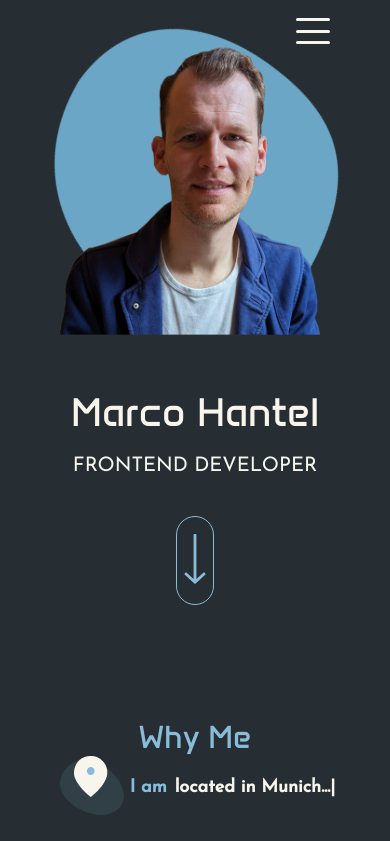
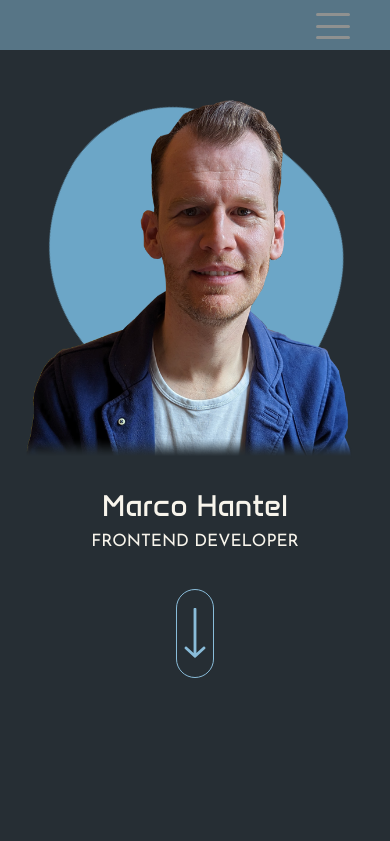
Before and after one commit to MarcoHantel/myPortfolio, an Angular app: page / in a window 390 px wide. Shown: the top 841 px of the page. Built offline with nearby package versions, Linux system fonts and the light colour scheme.

Commit message:
update landing-page.component mobile view css

```diff
--- a/src/app/landing-page/landing-page.component.html
+++ b/src/app/landing-page/landing-page.component.html
@@ -1,15 +1,18 @@
 <div id="top" class="landingpage-wraper">
     <div class="landing-page">
+        <div class="hero-left">
+            <div class="img-change" (mouseenter)="onShapeEnter()" (mouseleave)="onShapeLeave()"
+                [class.hover]="hoveredShape">
 
-        <div class="img-change" (mouseenter)="onShapeEnter()" (mouseleave)="onShapeLeave()"
-            [class.hover]="hoveredShape">
-            <img class="img base" src="assets/img/shapes/BG_shape_2.png" alt="">
-            <img class="img top" src="assets/img/shapes/BG_shape_1.png" alt="">
-
-            <img class="on-top selfie" src="assets/img/me/marco_2.png" alt="Portrait Marco">
-
+                <div class="shape-layer">
+                    <img class="img base" src="assets/img/shapes/BG_shape_2.png" alt="">
+                    <img class="img top" src="assets/img/shapes/BG_shape_1.png" alt="">
+                </div>
+            </div>
+            <div class="selfie-layer">
+                <img class="on-top selfie" src="assets/img/me/marco_3.png" alt="Portrait Marco">
+            </div>
         </div>
-
         <div class="text-landing-page">
             <div class="logo-and-socials-wraper">
                 <div class="logo-and-socials-spacer">
@@ -40,7 +43,7 @@
 
             <span>{{ langSvc.t.landing.subtitle[langSvc.lang()] }}</span>
 
-            <a routerLink="/" fragment="contactMe" class="img-change arrow-down">
+            <a routerLink="/" fragment="contactMe" class="arrow-down">
                 <button class="button_up_down">
                     <img src="assets/img/icons/SVG/arrow_down.svg">
                 </button>
--- a/src/app/landing-page/landing-page.component.scss
+++ b/src/app/landing-page/landing-page.component.scss
@@ -1,21 +1,41 @@
 .landingpage-wraper {
+    overflow-x: hidden;
     display: flex;
     justify-content: center;
     align-items: center;
-    flex-direction: column;
+    // flex-direction: column;
     width: 100%;
+    padding-inline: 24px;
+    box-sizing: border-box;
+    min-height: calc(100vh - 104px);
+    overflow: hidden;
 }
 
 .landing-page {
     display: flex;
     justify-content: space-between;
     align-items: center;
-    min-height: calc(100vh - 104px);
     max-width: 1300px;
     width: 100%;
     box-sizing: border-box;
     padding: 128px 0 0;
     margin: 0 auto;
+    gap: 48px;
+    // min-height: calc(100dvh - 104px);
+    // display: flex;
+    // justify-content: space-between;
+    // align-items: center;
+    // box-sizing: border-box;
+    // padding: 32px;
+}
+
+.hero-left {
+    position: relative;
+    width: 50%;
+    min-height: 650px;
+    display: flex;
+    justify-content: center;
+    align-items: center;
 }
 
 .text-landing-page {
@@ -24,31 +44,34 @@
     align-items: center;
     flex-direction: column;
     color: var(--color-white);
-    margin-bottom: 40px;
+    // margin-bottom: 40px;
+    width: 50%;
+    text-align: center;
 
     >h1 {
         font-family: Anta, sans-serif;
         font-weight: 400;
-        font-size: 80px;
+        font-size: clamp(44px, 6vw, 80px);
+        line-height: 1.05;
         margin-block-start: 0.5em;
-        margin-block-end: 0.5em;
+        margin-block-end: 0.35em;
     }
 
     >span {
         font-family: Josefin Sans, sans-serif;
-        font-size: 40px;
+        font-size: clamp(22px, 3vw, 40px);
+        line-height: 1.2;
     }
 
     >.arrow-down {
-        margin-top: 128px;
+        margin-top: 96px;
         cursor: pointer;
     }
 }
 
-/* bestehendes Layout bleibt */
 .logo-and-socials-wraper {
     display: flex;
-    justify-content: end;
+    justify-content: center;
     align-items: center;
     width: 100%;
 }
@@ -56,30 +79,15 @@
 .logo-and-socials-spacer {
     display: flex;
     justify-content: space-between;
-    align-items: end;
-    width: 55%;
-}
+    align-items: flex-end;
+    width: min(320px, 100%);
+    gap: 24px;
 
-/* >>> Logo-Stack (wichtige Teile) */
-.logo-and-socials-spacer {
     >.logo-container {
         position: relative;
         width: 66px;
         height: 73px;
-    }
-}
 
-.logo-and-socials-spacer {
-
-    .social-icons {
-        display: flex;
-        justify-content: center;
-        align-items: center;
-        flex-direction: column;
-        gap: 8px;
-    }
-
-    >.logo-container {
         >img {
             position: absolute;
             inset: 0;
@@ -88,105 +96,96 @@
             display: block;
             transition: opacity .8s ease-in-out;
         }
-    }
-}
 
-/* Startzustand: small-logo sichtbar, big-logo unsichtbar */
-.logo-and-socials-spacer {
-    >.logo-container {
         >.small-logo {
             opacity: 1;
+        }
+
+        >.big-logo {
+            opacity: 0;
+            z-index: 1;
+        }
+
+        &.motion-for-logo>.small-logo {
+            opacity: 0;
+        }
+
+        &.motion-for-logo>.big-logo {
+            opacity: 1;
+        }
+    }
+
+    .social-icons {
+        display: flex;
+        justify-content: center;
+        align-items: center;
+        flex-direction: column;
+        gap: 8px;
+
+        img {
+            width: 32px;
+            height: 32px;
+            display: block;
         }
     }
 }
 
-.logo-and-socials-spacer {
-    >.logo-container {
-        >.big-logo {
-            opacity: 0;
-            z-index: 1;
-        }
-    }
-}
-
-/* Umschalten per Klasse '.motion-for-logo' am Container:
-   - small-logo ausblenden
-   - big-logo einblenden
-*/
-.logo-and-socials-spacer {
-    >.logo-container .motion-for-logo {
-        >.small-logo {
-            opacity: 0;
-        }
-    }
-}
-
-.logo-and-socials-spacer {
-    >.logo-container.motion-for-logo {
-        >.big-logo {
-            opacity: 1;
-        }
-    }
-}
-
-
-
-// Hover-Effekt für Bildwechsel
-// Der Wrapper um die zwei <img>-Tags
 .img-change {
-    position: relative; // macht den Wrapper zur Bezugsebene für absolut positionierte Kinder (die .top-Grafik)
-    display: inline-block; // passt sich in Breite/Höhe dem Inhalt an und verhält sich wie ein inline-Element im Fluss
-    margin: 0 40px 0 40px;
-}
-
-.img-change .img {
-    display: block; // entfernt den standardmäßigen "inline-gap" von <img>, verhindert Lücken
-    width: 100%; // macht die Bilder responsiv (füllen die Wrapper-Breite)
-    height: auto; // behält das Seitenverhältnis
-    transition: opacity .8s ease-in-out;
-    // Wichtig: Die Transition liegt auf dem Element selbst (nicht nur im Hover-Zustand),
-    // damit sowohl das Ein- als auch Ausblenden weich animiert
-}
-
-// Das obere Bild, das überlagert
-.img-change .top {
-    position: absolute; // nimmt es aus dem normalen Fluss und legt es relativ zum Wrapper über das Basisbild
-    inset: 0; // Kurzform für top/right/bottom/left: 0; – deckt damit den Wrapper vollständig ab
-    opacity: 0; // Startzustand: unsichtbar, damit zuerst nur das Basisbild zu sehen ist
-    // (Optional, für Klarheit kann man ergänzen:)
-    // z-index: 1;       // sorgt explizit für Überlagerung, falls nötig
-}
-
-//legt mein Bild ganz nach oben
-.on-top {
-    position: absolute;
-    // inset: 0;
-    opacity: 1;
-    // z-index: 1;
-}
-
-.img-change {
-    // position: relative;
-    // display: inline-block;
-    // margin: 0 40px;
     position: relative;
+    width: min(500px, 100%);
+    aspect-ratio: 1 / 1;
     display: flex;
     justify-content: center;
     align-items: center;
+}
 
+.shape-layer {
+    position: relative;
+    width: 100%;
+    height: 100%;
+}
+
+.shape-layer .img {
+    position: absolute;
+    inset: 0;
+    width: 100%;
+    height: 100%;
+    object-fit: contain;
+    transition: opacity .8s ease-in-out;
 }
 
 .img-change .img {
     display: block;
     width: 100%;
     height: auto;
-    transition: opacity .8s ease-in-out; // wichtig: Transition auf dem Element selbst
+}
+
+.img-change .base {
+    opacity: 1;
+    transform: rotate(-45deg);
 }
 
 .img-change .top {
     position: absolute;
     inset: 0;
     opacity: 0;
+}
+
+.img-change.hover .base {
+    opacity: 0;
+}
+
+.img-change.hover .top {
+    opacity: 1;
+}
+
+.selfie-layer {
+    position: absolute;
+    inset: 0;
+    display: flex;
+    justify-content: center;
+    align-items: flex-start;
+    pointer-events: none;
 }
 
 .on-top {
@@ -198,64 +197,78 @@
     z-index: 2;
 }
 
-.img-change .base {
-    opacity: 1;
-    transform: rotate(-45deg);
+.selfie {
+    width: 95%;
+    max-width: 800px;
+    height: auto;
+    z-index: 2;
 }
 
-/* Wenn .hover auf dem Wrapper → Basis-Bild ausblenden, Hover-Bild einblenden */
-.img-change.hover .base {
-    opacity: 0;
+.button_up_down {
+    display: flex;
+    justify-content: center;
+    align-items: center;
 }
 
-.img-change.hover .top {
-    opacity: 1;
+
+@media (max-width: 1100px) {
+
+    .landing-page {
+        gap: 24px;
+        padding-top: 100px;
+        min-height: calc(100vh - 104px);
+        // box-sizing: border-box;
+        // overflow-y: hidden;
+    }
+
+    .hero-left {
+        min-height: 560px;
+    }
+
+    .text-landing-page>.arrow-down {
+        margin-top: 72px;
+    }
 }
 
-.selfie {
-    display: inline-block;
-    width: 140%;
-}
+@media (max-width: 900px) {
+    .landing-page {
+        flex-direction: column;
+        justify-content: center;
+        align-items: center;
+        min-height: auto;
+        padding-top: 80px;
+        padding-bottom: 40px;
+        gap: 8px;
+    }
 
-// mobile view
-@media (max-width: 1920px) {
-    .selfie {
+    .hero-left,
+    .text-landing-page {
         width: 100%;
     }
 
-    .on-top {
-        top: 55%
+    .hero-left {
+        min-height: auto;
+        max-width: 520px;
     }
-}
 
-@media (max-width: 1260px) {
-    .landing-page {
-        flex-direction: column-reverse;
-        justify-content: center;
-        align-items: center;
-        min-height: auto;
-        width: 100%;
-        padding-top: 24px;
-        padding-left: 20px;
-        padding-right: 20px;
-        gap: 24px;
+    .img-change {
+        width: min(420px, 100%);
+    }
+
+    .selfie {
+        width: 88%;
     }
 
     .text-landing-page {
-        margin: 0 20px 0 20px;
+        margin-bottom: 0;
+        margin-top: 80px;
 
         >h1 {
-            text-align: center;
-        }
-
-        >span {
-            font-size: 24px;
-            text-align: center;
+            margin-top: 20px;
         }
 
         >.arrow-down {
-            margin-top: 32px;
-            margin-bottom: 32px;
+            margin-top: 48px;
         }
     }
 
@@ -266,42 +279,83 @@
     .logo-and-socials-spacer {
         display: none;
     }
+}
 
-    .selfie {
-        width: 120%;
+@media (max-width: 600px) {
+    .landingpage-wraper {
+        padding-inline: 16px;
+    }
+
+    .landing-page {
+        // padding-top: 56px;
+        // gap: 0;
+        // padding-bottom: 0px;
+    }
+
+    .hero-left {
+        max-width: 100%;
+    }
+
+    .img-change {
+        width: min(340px, 100%);
+    }
+
+    // .on-top {
+    //     top: 64%;
+    //     width: 65%;
+    // }
+
+    .text-landing-page {
+        >h1 {
+            font-size: clamp(34px, 10vw, 48px);
+        }
+
+        >span {
+            font-size: clamp(18px, 5.5vw, 26px);
+        }
+
+        >.arrow-down {
+            margin-top: 36px;
+        }
+    }
+
+    .logo-and-socials-spacer {
+        width: 100%;
+        justify-content: center;
+        gap: 20px;
+
+        >.logo-container {
+            width: 52px;
+            height: 58px;
+        }
+
+        .social-icons {
+            flex-direction: row;
+            gap: 12px;
+
+            img {
+                width: 28px;
+                height: 28px;
+            }
+        }
     }
 }
 
-@media (max-width: 900px) {
-
-    .landing-page {
-        flex-direction: column;
-        margin-top: 64px;
-        width: 100%;
-        gap: 40px;
-        margin-top: 0;
+@media (max-width: 400px) {
+    .img-change {
+        width: 280px;
     }
 
-    .selfie {
-        width: 100%;
+    .on-top {
+        top: 63%;
+        width: 94%;
+    }
+
+    .text-landing-page>h1 {
+        font-size: 30px;
+    }
+
+    .text-landing-page>span {
+        font-size: 17px;
     }
 }
-
-@media (max-width: 500px) {
-
-    .text-landing-page {
-        margin: 0 0 0 0px;
-
-        >h1 {
-            font-size: 40px;
-        }
-
-        >span {
-            font-size: 20px;
-        }
-
-        >.arrow-down {
-            margin-top: 40px;
-        }
-    }
-}
--- a/src/app/shared/footer/footer.component.scss
+++ b/src/app/shared/footer/footer.component.scss
@@ -11,7 +11,7 @@
 .footer-content {
     color: var(--color-anthra);
     height: 100%;
-    width: 1440px;
+    width: 1300px;
     display: flex;
     align-items: center;
     justify-content: space-between;
--- a/src/app/shared/navbar/navbar.component.html
+++ b/src/app/shared/navbar/navbar.component.html
@@ -47,10 +47,12 @@
 
 <div class="mobile-nav-bar-wrapper">
     <div class="mobile-nav-bar">
-        <div class="hamburger-menu" (click)="toggleMobileMenu()">
-            <div class="bar1"></div>
-            <div class="bar2"></div>
-            <div class="bar3"></div>
+        <div class="hamburger-bakground">
+            <div class="hamburger-menu" (click)="toggleMobileMenu()">
+                <div class="bar1"></div>
+                <div class="bar2"></div>
+                <div class="bar3"></div>
+            </div>
         </div>
         <div class="mobile-menu" [class.show]="isMobileMenuOpen" (click)="toggleMobileMenu()">
             <img src="/assets/img/shapes/mobil/nav-bar-mobile.png" alt="mobile menu" (click)="$event.stopPropagation()">
--- a/src/app/shared/navbar/navbar.component.scss
+++ b/src/app/shared/navbar/navbar.component.scss
@@ -12,10 +12,10 @@
 }
 
 .nav-bar-wraper {
-    width: 1214px;
+    width: 1300px;
     padding: 16px;
     display: flex;
-    justify-content: space-around;
+    justify-content: space-between;
     align-items: center;
     gap: 32px;
 }
@@ -96,11 +96,17 @@
         pointer-events: none;
     }
 
+    .hamburger-bakground {
+        background-color: var(--color-blue);
+        height: 50px;
+        opacity: 0.5;
+    }
+
     /* Hamburger oben rechts */
     .hamburger-menu {
         position: fixed;
-        top: 18px;
-        right: 60px;
+        top: 13px;
+        right: 40px;
         width: 34px;
         height: 26px;
         display: flex;
@@ -109,7 +115,9 @@
         cursor: pointer;
         pointer-events: auto;
         z-index: 100000;
+        opacity: 1 !important;
     }
+
 
     .hamburger-menu div {
         height: 3px;
@@ -193,7 +201,7 @@
         width: 80%;
         text-align: center;
 
-    >a{
+        >a {
             color: var(--color-white);
             text-decoration: none;
         }
--- a/src/app/shared/navbar/navbar.component.ts
+++ b/src/app/shared/navbar/navbar.component.ts
@@ -78,7 +78,7 @@ export class NavbarComponent {
     const element = document.getElementById(sectionId);
 
     if (element) {
-      const offset = 120;
+      const offset = 130;
       const y = element.getBoundingClientRect().top + window.scrollY - offset;
 
       window.scrollTo({
--- a/src/app/why-me/why-me.component.scss
+++ b/src/app/why-me/why-me.component.scss
@@ -109,7 +109,7 @@
 @media (max-width: 600px) {
     .why-me {
         >h2 {
-            margin-block-start: 0px;
+            margin-block-start: 15px;
             margin-block-end: 0px;
         }
     }
```
Also changed, not shown: src/app/services/scroll/scroll.service.ts (deleted, +0 -18 lines), src/app/teamplayer/teamplayer.component.scss (+2 -5 lines), src/assets/img/me/marco_3.png (added), 1 other file (tests, documents, lock files or other folders). Lines whose indentation alone changed are shown as unchanged.
